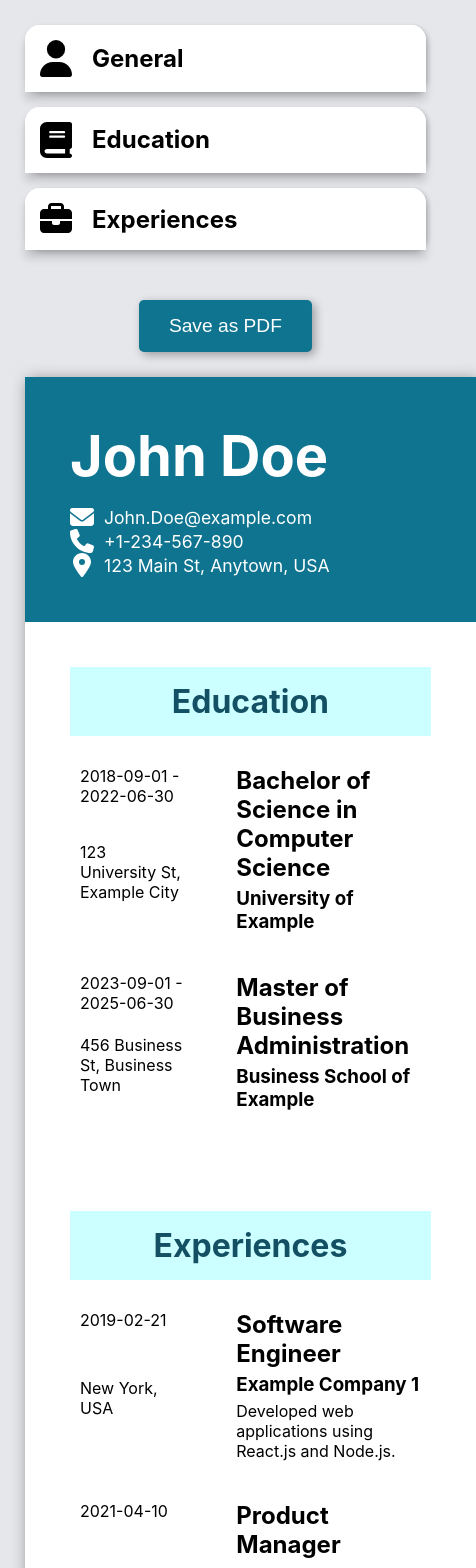
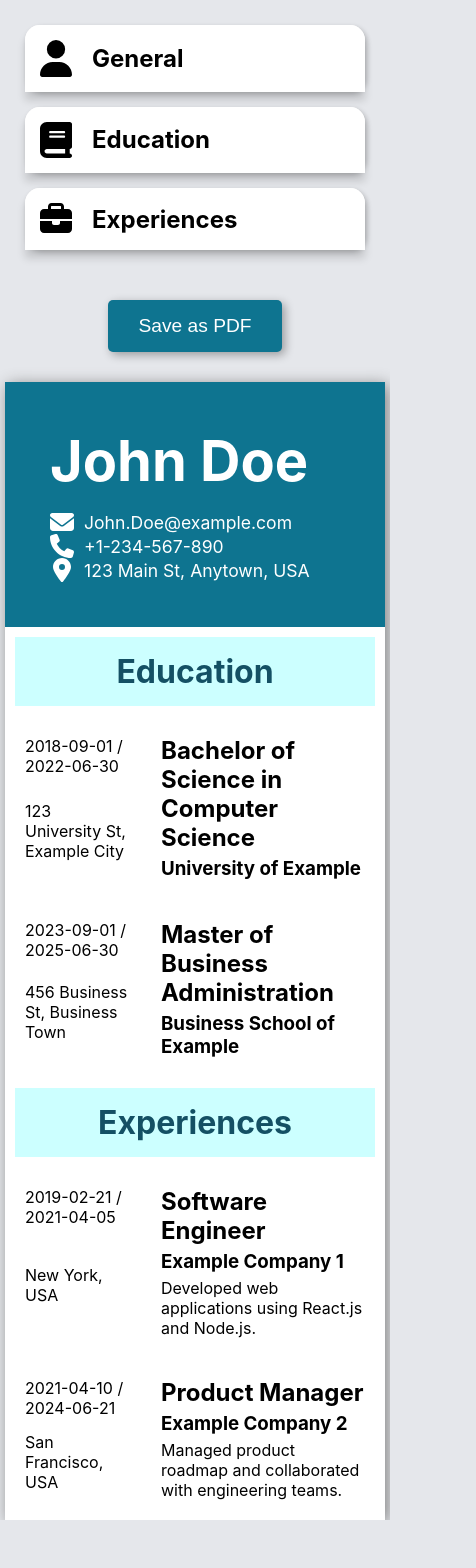
Before and after one commit to Tree-Ro/cv-application, a React (Vite) app: page / in a window 390 px wide. Shown: the top 1568 px of the page, 476 px wide, since content can reach past the window. After the commit the page ends 1520 px from the top, so only its background shows below. Built offline with nearby package versions, Linux system fonts and the light colour scheme.

Commit message:
Finalized the styling and made the design more responsive

```diff
--- a/src/components/resumeContent/educationContent.jsx
+++ b/src/components/resumeContent/educationContent.jsx
@@ -11,7 +11,7 @@ function EducationContent({ educationFormContent }) {
           <div key={id} className='education'>
             <div>
               <p className='education-duration'>
-                {dateFrom ? dateFrom : 'N/A'} - {dateUntil ? dateUntil : 'N/A'}
+                {dateFrom ? dateFrom : 'N/A'} / {dateUntil ? dateUntil : 'N/A'}
               </p>
               <p className='education-location'>{homeAddress ? homeAddress : 'N/A'}</p>
             </div>
--- a/src/components/resumeContent/experiencesContent.jsx
+++ b/src/components/resumeContent/experiencesContent.jsx
@@ -10,7 +10,7 @@ function ExperiencesContent({ experienceFormContent }) {
         return (
           <div key={id} className='experiences'>
             <div>
-              <p>{dateFrom ? dateFrom : 'N/A' + ' - ' + dateUntil ? dateUntil : 'N/A'}</p>
+              <p>{dateFrom ? dateFrom : 'N/A'} / {dateUntil ? dateUntil : 'N/A'}</p>
               <p>{location ? location : 'N/A'}</p>
             </div>
 
--- a/src/components/sidebarContent/addedItems.jsx
+++ b/src/components/sidebarContent/addedItems.jsx
@@ -20,12 +20,11 @@ export default function AddedItems({ resumeMethods, inputMethods }) {
   return (
     <>
       {resumeContent.map((item)=> {
-        const values = Object.values(item)
         return(
         <div key={item.id} className='added-item'>
           <div className='item-description'>
-            <p><b>{values[0]}</b></p>
-            <p>{values[1]}</p>
+            <p><b>{item['schoolName'] || item['companyName'] || 'N/A'}</b></p>
+            <p>{item['titleOfStudy'] || item['positionTitle'] || 'N/A'}</p>
           </div>
           <div className='item-actions'>
             <img src="./trash-solid.svg" alt="Remove Item Icon" onClick={() => handleDelete(item.id)}/>
--- a/src/data/dummydata/experiencesInfo.json
+++ b/src/data/dummydata/experiencesInfo.json
@@ -5,7 +5,7 @@
     "location": "New York, USA",
     "responsibilities": "Developed web applications using React.js and Node.js.",
     "dateFrom": "2019-02-21",
-    "dateUntil": "2021-04-5",
+    "dateUntil": "2021-04-05",
     "id": "lx8t8gv3"
   },
   {
--- a/src/data/formQuestions.json
+++ b/src/data/formQuestions.json
@@ -63,37 +63,37 @@
       {
         "title": "Company Name",
         "type": "text",
-        "placeholder": "",
+        "placeholder": "ex. Inter IKEA Systems",
         "maxLength": 25
       },
       {
         "title": "Position Title",
         "type": "text",
-        "placeholder": "",
+        "placeholder": "Lead System Designer",
         "maxLength": 25
       },
       {
         "title": "Location",
         "type": "text",
-        "placeholder": "",
+        "placeholder": "Delft, Netherlands",
         "maxLength": 25
       },
       {
         "title": "Responsibilities",
         "type": "textarea",
-        "placeholder": "",
-        "maxLength": 300
+        "placeholder": "ex. Led the design and implementation of systems architecture [...]",
+        "maxLength": 80
       },
       {
         "title": "Date From",
         "type": "date",
-        "placeholder": "",
+        "placeholder": "ex. 2020-01-01",
         "maxLength": 25
       },
       {
         "title": "Date Until",
         "type": "date",
-        "placeholder": "",
+        "placeholder": "ex. 2023-12-31",
         "maxLength": 25
       }
     ]
--- a/src/styles/resumeStyles.css
+++ b/src/styles/resumeStyles.css
@@ -2,7 +2,7 @@
   display: grid;
   grid-template-rows: max-content max-content 1fr;
 
-  width: 100%;
+  width: calc(100% - 50px);
   margin: 25px;
 
   box-shadow: gray 3px 3px 15px;
@@ -82,11 +82,35 @@ section > h2 {
       grid-template-rows: 1fr 1fr 1fr;
     }
 }
+@media only screen and (max-width: 400px)  {
+  .resume-wrapper {
+    margin: 5px;
+    width: calc(100% - 10px);
+  }
+
+  .resume-wrapper section{
+    padding: 10px;
+  }
+
+  .resume-wrapper section > div {
+    gap: 10px;
+  }
+}
+
 
 @media print {
 
   header.general-content {
     color: black;
+    border: solid 2px black;
+  }
+
+  header.general-content .general-info img{
+    filter: invert(0);
+  }
+
+  section {
+    border: solid 2px black;
   }
 
   .resume-wrapper {
--- a/src/styles/sidebarStyles.css
+++ b/src/styles/sidebarStyles.css
@@ -5,6 +5,7 @@
 }
 .sidebar .save-button {
   max-width: 70%;
+  margin-bottom: 25px;
   padding: 15px;
   padding: 15px 30px;
   border-radius: 5px;
@@ -14,6 +15,7 @@
   font-size: 1.2rem;
   border: none;
   box-shadow: rgba(0, 0, 0, 0.329) 3px 3px 10px;
+  cursor: pointer;
 
   transition: transform 0.2s;
 }
@@ -35,6 +37,12 @@ img {
 textarea {
   min-width: 100%;
   max-width: 500px;
+
+  min-height: 40px;
+}
+button {
+  box-shadow: rgba(0, 0, 0, 0.329) 3px 3px 10px;
+  cursor: pointer;
 }
 
 
@@ -114,8 +122,6 @@ textarea {
   padding: 3px;
   border-radius: 5px;
 
-  cursor: pointer;
-
   transition: transform 0.2s;
 }
 .form-buttons button:hover {
```
Also changed, not shown: src/App.jsx (indentation only).
